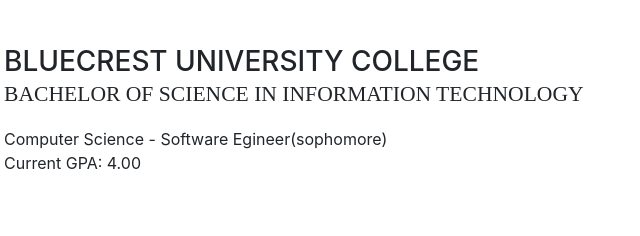
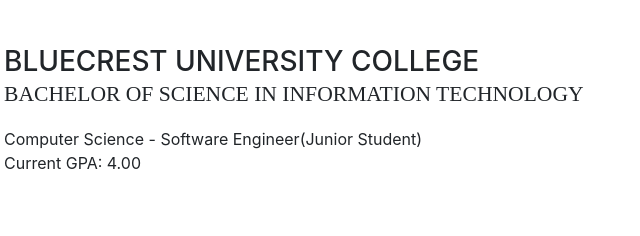
Before and after one commit to cflomo06/charPortfolio, a website with bundled scripts: page index.html in a window 1280 px wide. Shown: the part 1840-2076 px from the top of the page, 316-956 px from the left. Built offline with nearby package versions, Linux system fonts and the light colour scheme; a web font is replaced by a local one.

Commit message:
Update index.html

```diff
--- a/index.html
+++ b/index.html
@@ -156,7 +156,7 @@
             <div class="resume-content mr-auto">
               <h3 class="mb-0">BlueCrest University College</h3>
               <div class="subheading mb-3">Bachelor of Science in Information Technology</div>
-              <div>Computer Science - Software Egineer(sophomore)</div>
+              <div>Computer Science - Software Engineer(Junior Student)</div>
               <p>Current GPA: 4.00</p>
             </div>
             <div class="resume-date text-md-right">
```
